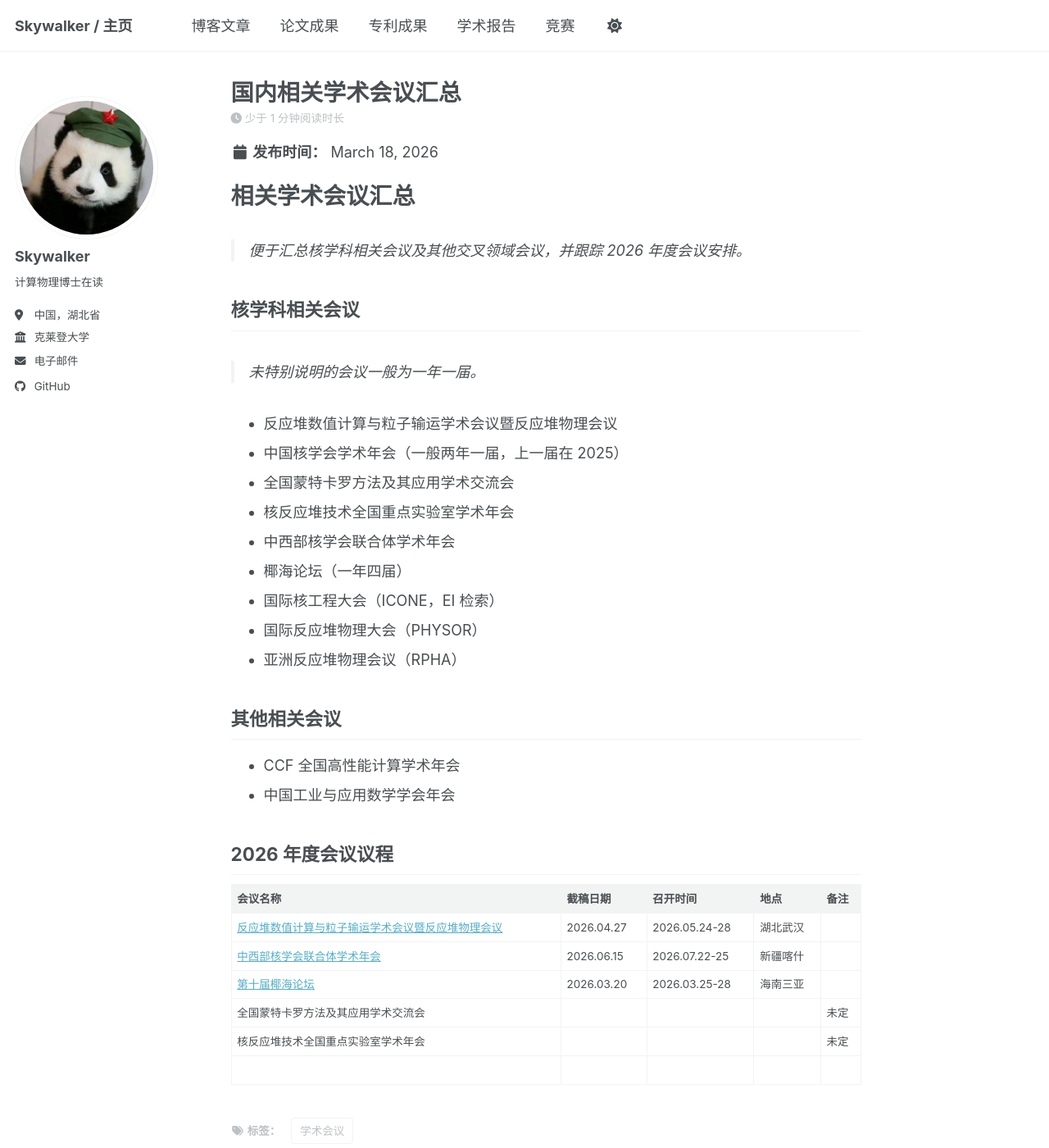
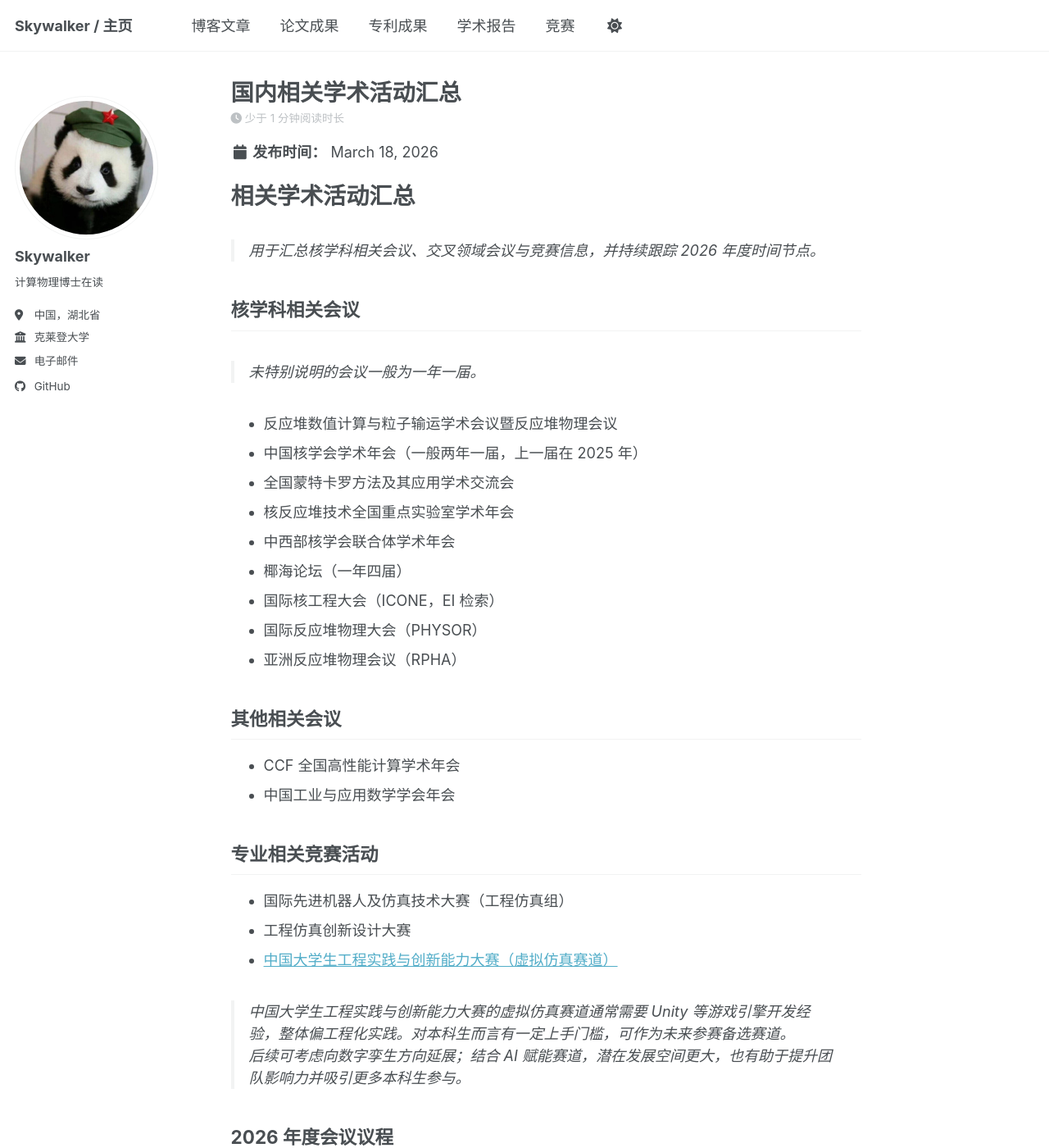
Before and after one commit to cn-skywalker/cn-skywalker.github.io, a Jekyll site: the page built from _posts/2026-03-18-国内相关学术会议汇总.md, in a window 1280 px wide and 1400 px high. Shown: the whole window at 82% size. Built offline with Jekyll 4.4.1, drawn with Linux system fonts in a browser that asks for light colours; a script bundle is joined from its source files by our own code; library files that are not in the unit come from our copies; some of the changed text lies outside the part shown.

Commit message:
更新国内相关学术活动汇总，修改标题和链接，增加专业相关竞赛活动及其议程，提升信息完整性和可读性。

```diff
--- a/_posts/2026-03-18-国内相关学术会议汇总.md
+++ b/_posts/2026-03-18-国内相关学术会议汇总.md
@@ -1,23 +1,23 @@
 ---
-title: '国内相关学术会议汇总'
+title: '国内相关学术活动汇总'
 date: 2026-03-18
-permalink: /posts/2026/18/国内相关学术会议汇总/
+permalink: /posts/2026/18/国内相关学术活动汇总/
 tags:
   - 学术会议
 categories:
   - 备忘录
 ---
 
-# 相关学术会议汇总
+# 相关学术活动汇总
 
-> 便于汇总核学科相关会议及其他交叉领域会议，并跟踪 2026 年度会议安排。
+> 用于汇总核学科相关会议、交叉领域会议与竞赛信息，并持续跟踪 2026 年度时间节点。
 
 ## 核学科相关会议
 
 > 未特别说明的会议一般为一年一届。
 
 - 反应堆数值计算与粒子输运学术会议暨反应堆物理会议
-- 中国核学会学术年会（一般两年一届，上一届在 2025）
+- 中国核学会学术年会（一般两年一届，上一届在 2025 年）
 - 全国蒙特卡罗方法及其应用学术交流会
 - 核反应堆技术全国重点实验室学术年会
 - 中西部核学会联合体学术年会
@@ -31,6 +31,15 @@
 - CCF 全国高性能计算学术年会
 - 中国工业与应用数学学会年会
 
+## 专业相关竞赛活动
+
+- 国际先进机器人及仿真技术大赛（工程仿真组）
+- 工程仿真创新设计大赛
+- [中国大学生工程实践与创新能力大赛（虚拟仿真赛道）](http://www.gcxl.edu.cn/new/res/20230630/EngineeringScenarios.pdf)
+
+> 中国大学生工程实践与创新能力大赛的虚拟仿真赛道通常需要 Unity 等游戏引擎开发经验，整体偏工程化实践。对本科生而言有一定上手门槛，可作为未来参赛备选赛道。
+> 后续可考虑向数字孪生方向延展；结合 AI 赋能赛道，潜在发展空间更大，也有助于提升团队影响力并吸引更多本科生参与。
+
 ## 2026 年度会议议程
 
 | 会议名称 | 截稿日期 | 召开时间 | 地点 | 备注 |
@@ -41,3 +50,11 @@
 | 全国蒙特卡罗方法及其应用学术交流会 |  |  |  | 未定 |
 | 核反应堆技术全国重点实验室学术年会 |  |  |  | 未定 |
 |  |  |  |  |  |
+
+## 相关竞赛议程
+
+| 竞赛名称 | 组别/赛道 | 关键时间节点 | 比赛时间 | 地点 | 备注 |
+| --- | --- | --- | --- | --- | --- |
+| [国际先进机器人及仿真技术大赛](http://urc.ilur.org/) | 工程仿真组 | 未定 | 未定 | 未定 | [比赛规则](http://urc.ilur.org/uploads/2025-03/B05-%E4%BB%BF%E7%9C%9F%E6%8A%80%E6%9C%AF%E8%B5%9B%E9%81%93-%E5%B7%A5%E7%A8%8B%E4%BB%BF%E7%9C%9F%E7%BB%84%E6%AF%94%E8%B5%9B%E8%A7%84%E5%88%99%E5%8F%8A%E8%AF%84%E5%AE%A1%E6%A0%87%E5%87%86.pdf) |
+| 金砖国家技能发展与技术创新大赛 | [工程仿真创新设计大赛](https://www.fangzhenxiu.com/competition/12/?regFromType=0) | 初赛材料提交：05.15 | 8 月下旬决赛 | 未定 | 相关规则可在官网主页查看 |
+|  |  |  |  |  |  |
```
